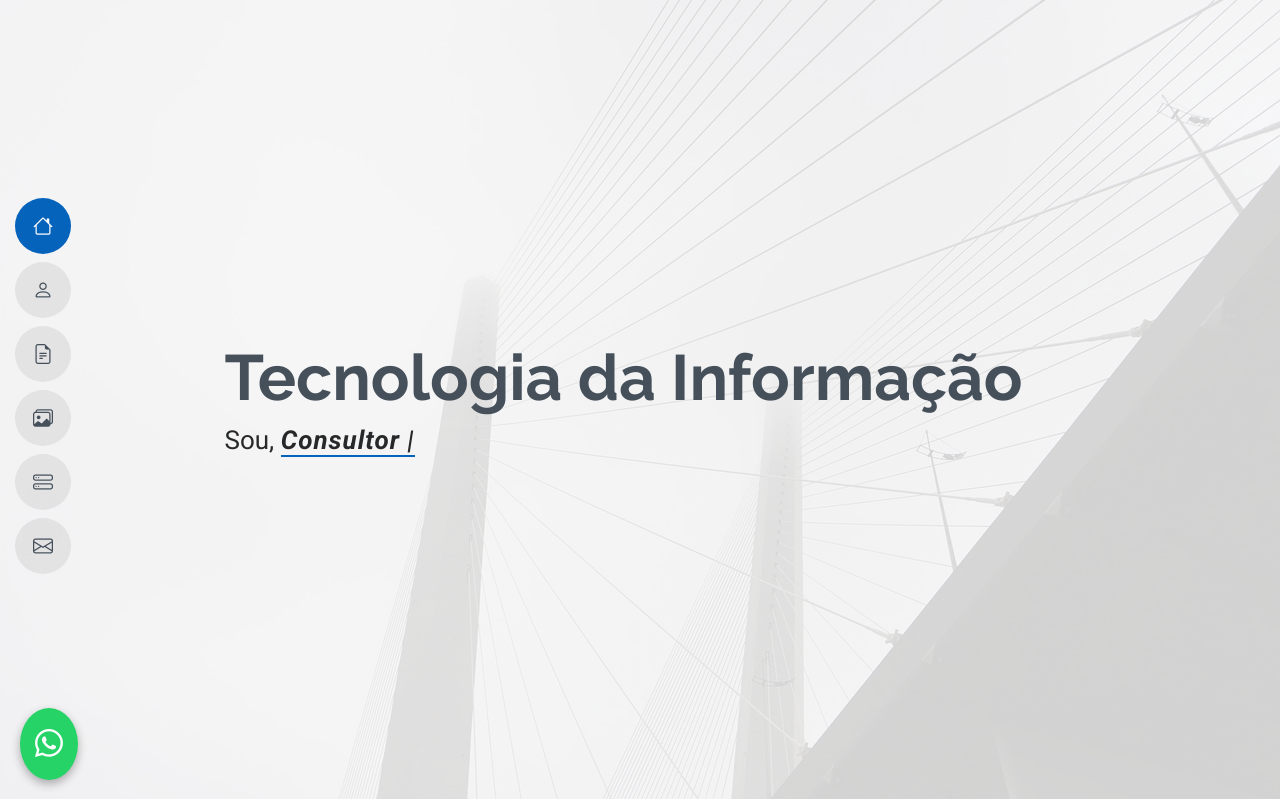
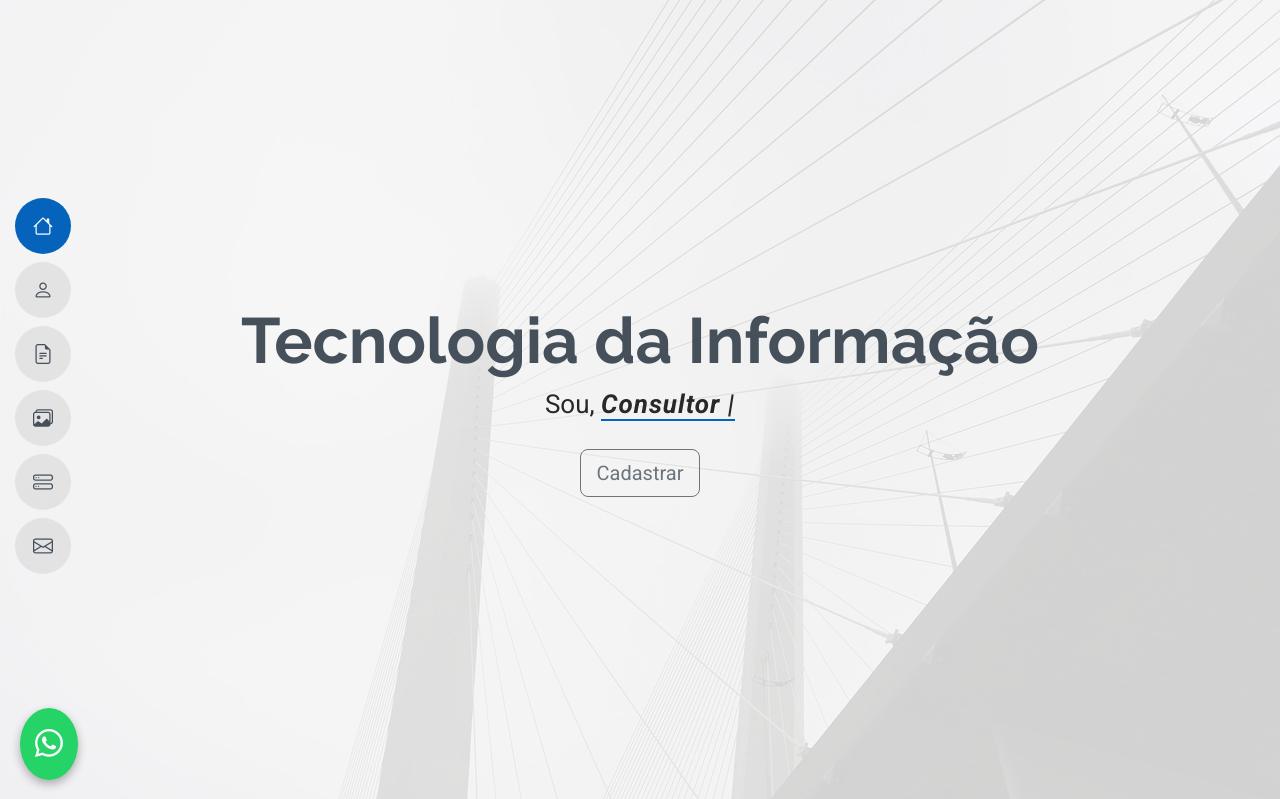
Before and after one commit to betosantos/projetoflask, a Flask app: page / in a window 1280 px wide. Shown: the top 799 px of the page. Run offline with Flask 3, Linux system fonts and the light colour scheme; some libraries are stand-ins or nearby versions.

Commit message:
texto home ao centro

```diff
--- a/templates/base.html
+++ b/templates/base.html
@@ -62,15 +62,16 @@
 
       <div class="container" data-aos="zoom-out">
         <div class="row justify-content-center">
-          <div class="col-lg-9">
+          <div class="col-lg-9 text-center">
             <h2>Tecnologia da Informação</h2>
             <p>Sou,  <b><i><span class="typed" data-typed-items="Desenvolvedor Web, Consultor de Tecnologia, Freelancer">Designer</span><span class="typed-cursor typed-cursor--blink" aria-hidden="true"></span></b></i></p>
-            <!--<div class="social-links">
-              <a href="#"><i class="bi bi-twitter-x"></i></a>
+            <div class="social-links text-center">
+              <!--<a href="#"><i class="bi bi-twitter-x"></i></a>
               <a href="#"><i class="bi bi-facebook"></i></a>
               <a href="#"><i class="bi bi-instagram"></i></a>
-              <a href="#"><i class="bi bi-linkedin"></i></a>
-            </div>-->
+              <a href="#"><i class="bi bi-linkedin"></i></a>-->
+              <button type="button" class="btn btn-outline-secondary btn-lg">Cadastrar</button>
+            </div>
           </div>
         </div>
       </div>
```
